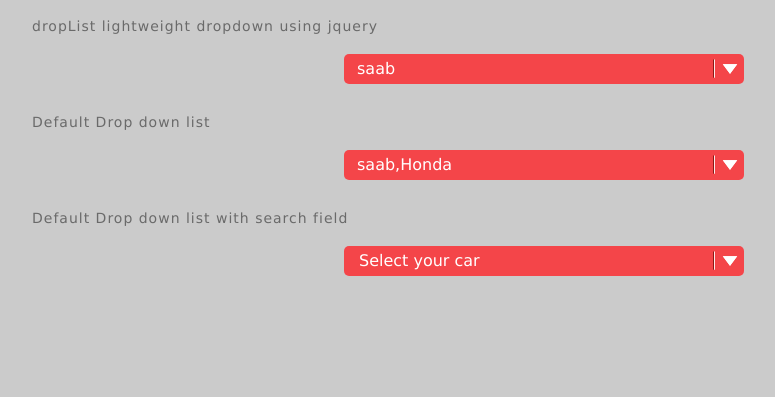
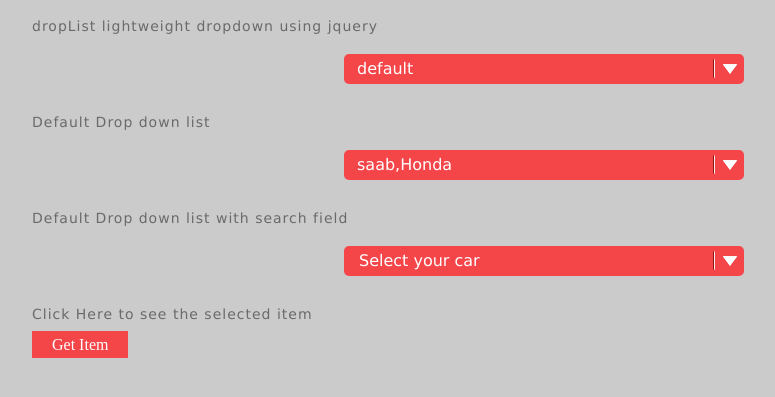
Before and after one commit to dineshhv/dropList, a plain HTML site: page index.html in a window 1280 px wide. Shown: the part 49-446 px from the top of the page, without its empty margins (96-871 px from the left). Drawn offline with nearby package versions, Linux system fonts and the light colour scheme.

Commit message:
no message

```diff
--- a/index.html
+++ b/index.html
@@ -10,7 +10,7 @@
 $(document).ready(function(){
 		$('#dlist').dropList({
 			direction	: "bottom",
-			selected	: '["saab"]'
+			selected	: '["default"]'
 		});
 
 		$('#dlist2').dropList({
@@ -24,7 +24,10 @@ $(document).ready(function(){
 
 		});
 
-
+		$('#get_json').click(function(e){
+			e.preventDefault();
+			alert('Item: '+$('#dlist').val());
+		});
 });
 </script>
 </head>
@@ -34,6 +37,7 @@ $(document).ready(function(){
 <p>dropList lightweight dropdown using jquery</p>
 	<div class="wrapper" id="dwrapper">
 		<select id="dlist">
+		 <option value="default">cars</option>
 		  <option value="volvo">Volvo</option>
 		  <option value="saab">Saab</option>
 		  <option value="mercedes">Mercedes</option>
@@ -72,6 +76,7 @@ $(document).ready(function(){
 		</select>
 	</div>
 
+<p>Click Here to see the selected item </p><a href="#" id="get_json" style="text-decoration:none; padding:5px 20px; background:#f44549; color:#fff;">Get Item</a>
 </div>
 </body>
 </html>
```
